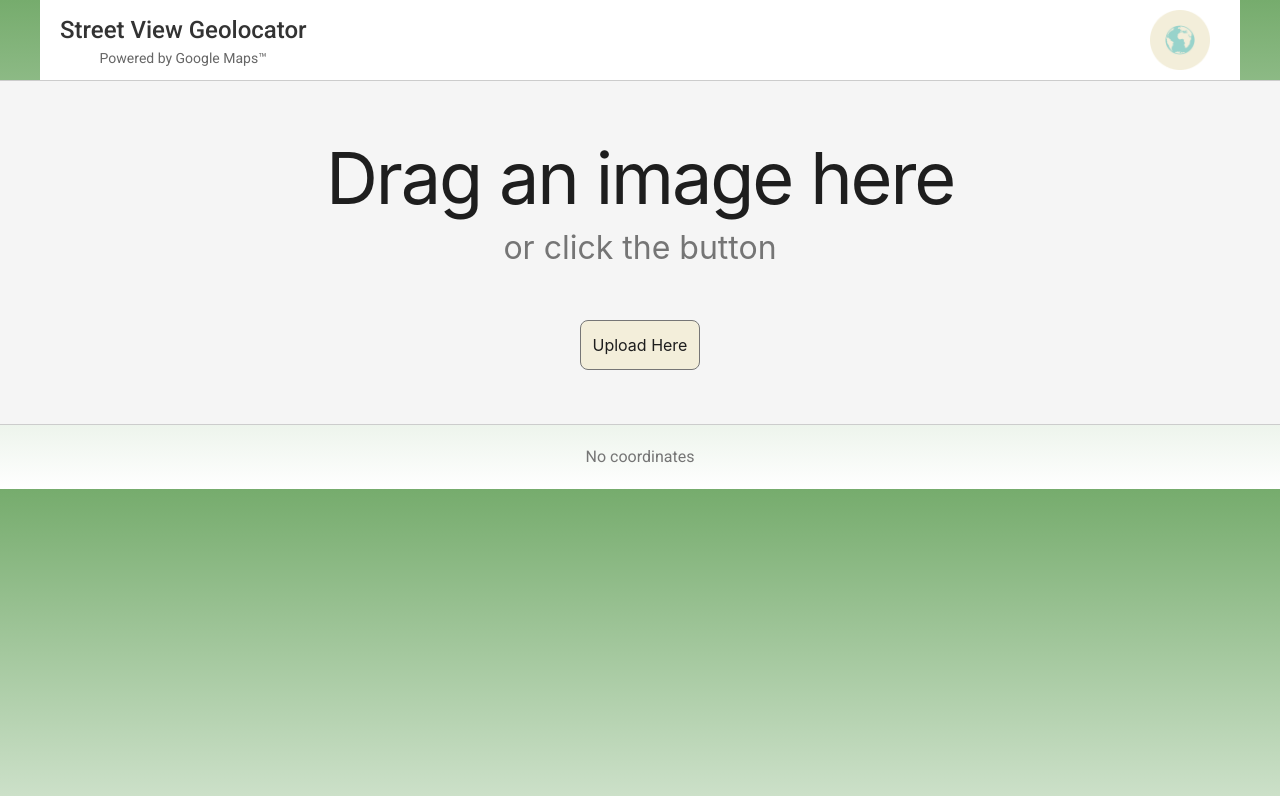
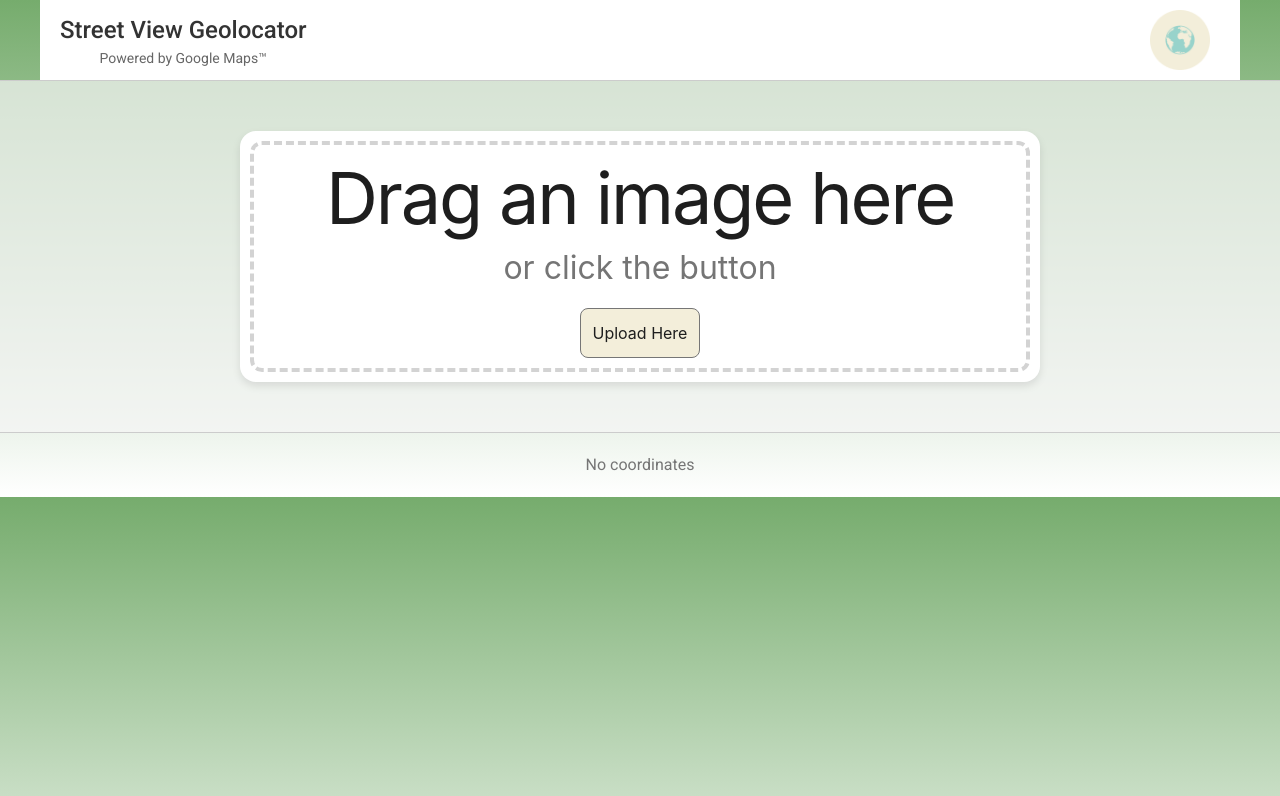
Before and after one commit to AkshayKamath12/UCSC-Geolocator, a React (Create React App) app in the folder client/: page / in a window 1280 px wide. Shown: the top 796 px of the page. Built offline with nearby package versions, Linux system fonts and the light colour scheme.

Commit message:
Better Color Scheme

```diff
--- a/client/src/BuildingBlocksContent/global.css
+++ b/client/src/BuildingBlocksContent/global.css
@@ -1,6 +1,6 @@
 :root {
   --primary-color: #333333;
-  --secondary-color: #f5f5f5;
+  --secondary-color: #f5f5f5b5;
   --background-color: #76ac6d;
   --font-family-primary: 'Roboto', sans-serif;
 }
--- a/client/src/HeroActions/HeroActions.module.css
+++ b/client/src/HeroActions/HeroActions.module.css
@@ -13,20 +13,58 @@
   font-size: 72px;
   color: #1e1e1e;
   font-family: 'Inter', sans-serif;
-  border: 4px dashed; /* Thicker border */
 }
 
-.heroActions.notSubmitted {
-  border-color: transparent; /* No border when not submitted */
+.card.notSubmitted {
+  outline: none; /* No outline when not submitted */
 }
 
-.heroActions.submitted {
-  border-color: hsla(120, 100%, 25%, 0.500); /* Green border when submitted */
+.card.submitted {
+  position: relative;
+  padding: 24px;
 }
 
-.heroActions.dragover {
-  border-color: rgba(255, 204, 0, 0.634); /* Yellow border when dragging over */
-  background-color: rgba(0, 0, 0, 0.1); /* Add a semi-transparent black tint */
+.card.preview::before {
+  content: '';
+  position: absolute;
+  top: 10px;
+  left: 10px;
+  right: 10px;
+  bottom: 10px;
+  border: 4px dashed hsla(149, 91%, 42%, 0.5); /* Green dashed border */
+  border-radius: 12px; /* Rounded edges */
+  pointer-events: none; /* Ensure the border does not interfere with interactions */
+}
+
+.card.dragover {
+  position: relative;
+  padding: 24px;
+  background-color: rgba(0, 0, 0, 0.05); /* Add a semi-transparent black tint */
+}
+
+.card.dragover::before {
+  content: '';
+  position: absolute;
+  top: 10px;
+  left: 10px;
+  right: 10px;
+  bottom: 10px;
+  border: 4px dashed rgba(255, 204, 0, 0.634); /* Yellow dashed border */
+  border-radius: 12px; /* Rounded edges */
+  pointer-events: none; /* Ensure the border does not interfere with interactions */
+}
+
+.card::before {
+  content: '';
+  position: absolute;
+  top: 10px;
+  left: 10px;
+  right: 10px;
+  bottom: 10px;
+  border: 4px dashed lightgrey; /* Light grey dashed border */
+  border-radius: 12px; /* Rounded edges */
+  pointer-events: none; /* Ensure the border does not interfere with interactions */
+  box-sizing: border-box; /* Ensure the border is included in the element's dimensions */
 }
 
 .textContentTitle {
@@ -53,11 +91,11 @@
 }
 
 .buttonGroup {
-  width: 240px;
+  width: 100%; /* Make the button group take full width */
   display: flex;
   flex-direction: row;
   align-items: center;
-  justify-content: center;
+  justify-content: center; /* Center the buttons horizontally */
   gap: 16px;
   text-align: left;
   font-size: 16px;
@@ -122,3 +160,19 @@
   box-shadow: 0 2px 4px rgba(0, 0, 0, 0.1);
   margin-bottom: 35px; /* Add margin-bottom to space the image and button */
 }
+
+.card {
+  background-color: white;
+  border-radius: 16px;
+  box-shadow: 0 4px 8px rgba(0, 0, 0, 0.1);
+  padding: 24px;
+  width: 90%; /* Make the card width responsive */
+  max-width: 800px; /* Set a maximum width */
+  margin: 0 auto;
+  text-align: center;
+  display: flex;
+  flex-direction: column;
+  align-items: center;
+  justify-content: center;
+  position: relative; /* Ensure the card has relative positioning */
+}
--- a/client/src/HeroActions/index.jsx
+++ b/client/src/HeroActions/index.jsx
@@ -1,4 +1,4 @@
-import React, { useState, useRef, useEffect } from 'react';
+import React, { useState, useEffect, useRef } from 'react';
 import styles from './HeroActions.module.css';
 
 function HeroActions({
@@ -17,12 +17,28 @@ function HeroActions({
   const [isDragOver, setIsDragOver] = useState(false);
   const [isSubmitted, setIsSubmitted] = useState(false);
   const previewRef = useRef(null);
+  const dragCounter = useRef(0);
 
   useEffect(() => {
     if (previewRef.current) {
       previewRef.current.scrollIntoView({ behavior: 'smooth', block: 'end' });
     }
   }, [preview]);
+
+  useEffect(() => {
+    const handleWindowDragLeave = (e) => {
+      if (e.screenX === 0 && e.screenY === 0) {
+        dragCounter.current = 0;
+        setIsDragOver(false);
+      }
+    };
+
+    window.addEventListener('dragleave', handleWindowDragLeave);
+
+    return () => {
+      window.removeEventListener('dragleave', handleWindowDragLeave);
+    };
+  }, []);
 
   const handleImageChange = async (e) => {
     const selectedFile = e.target.files[0];
@@ -35,15 +51,26 @@ function HeroActions({
 
   const handleDragOver = (e) => {
     e.preventDefault();
+    e.stopPropagation();
+    dragCounter.current++;
+    if (dragCounter.current === 1) {
       setIsDragOver(true);
+    }
   };
 
-  const handleDragLeave = () => {
+  const handleDragLeave = (e) => {
+    e.preventDefault();
+    e.stopPropagation();
+    dragCounter.current--;
+    if (dragCounter.current === 0) {
       setIsDragOver(false);
+    }
   };
 
   const handleDrop = (e) => {
     e.preventDefault();
+    e.stopPropagation();
+    dragCounter.current = 0;
     setIsDragOver(false);
     const selectedFile = e.dataTransfer.files[0];
     if (selectedFile) {
@@ -64,7 +91,6 @@ function HeroActions({
       });
       const data = await response.json();
       if (data.prediction) {
-        console.log(data.prediction);
         setCoordinates(data.prediction);
         setIsSubmitted(true); // Set submission status to true
       }
@@ -75,11 +101,12 @@ function HeroActions({
 
   return (
     <div
-      className={`${styles.heroActions} ${isDragOver ? styles.dragover : ''} ${isSubmitted ? styles.submitted : styles.notSubmitted}`}
+      className={styles.heroActions}
       onDragOver={handleDragOver}
       onDragLeave={handleDragLeave}
       onDrop={handleDrop}
     >
+      <div className={`${styles.card} ${isDragOver ? styles.dragover : ''} ${preview ? styles.preview : ''} ${isSubmitted ? styles.submitted : styles.notSubmitted}`}>
         <div className={styles.textContentTitle}>
           <h1 className={styles.title}>{textContentTitleTitle}</h1>
           <p className={styles.subtitle}>{textContentTitleSubtitle}</p>
@@ -94,6 +121,7 @@ function HeroActions({
             />
             {buttonGroupText}
           </label>
+        </div>
       </div>
       {preview && (
         <div className={styles.previewContainer} id="submit" ref={previewRef}>
--- a/client/src/MapDisplay/MapDisplay.js
+++ b/client/src/MapDisplay/MapDisplay.js
@@ -12,7 +12,9 @@ function MapDisplay({ coordinates, landmarks, center }) {
 
   useEffect(() => {
     if (mapRef.current) {
-      mapRef.current.scrollIntoView({ behavior: 'smooth', block: 'end' });
+      setTimeout(() => {
+        mapRef.current.scrollIntoView({ behavior: 'smooth', block: 'end' });
+      }, 250); // 500ms delay
     }
   }, [coordinates, center]);
 
```
Lines whose indentation alone changed are shown as unchanged.
